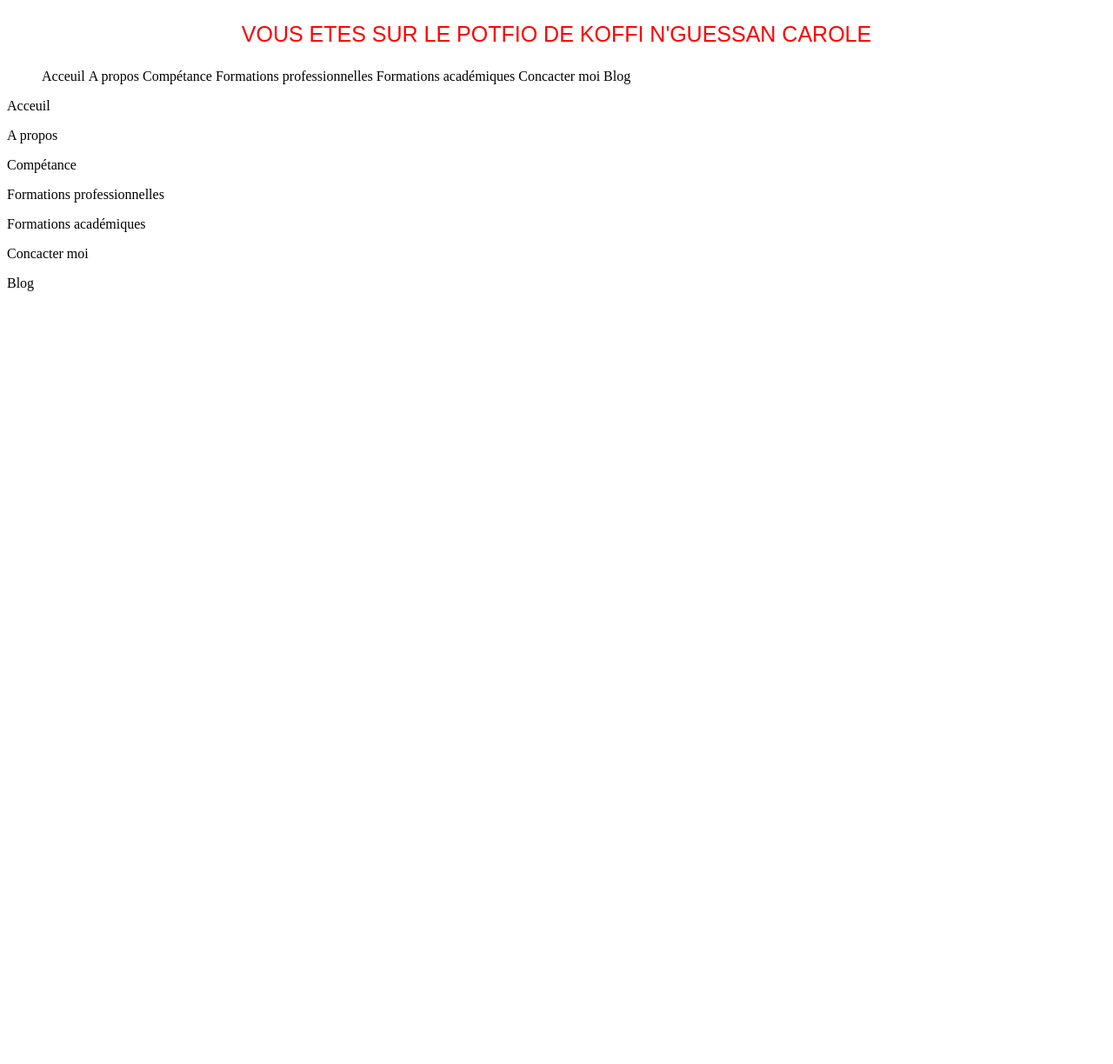
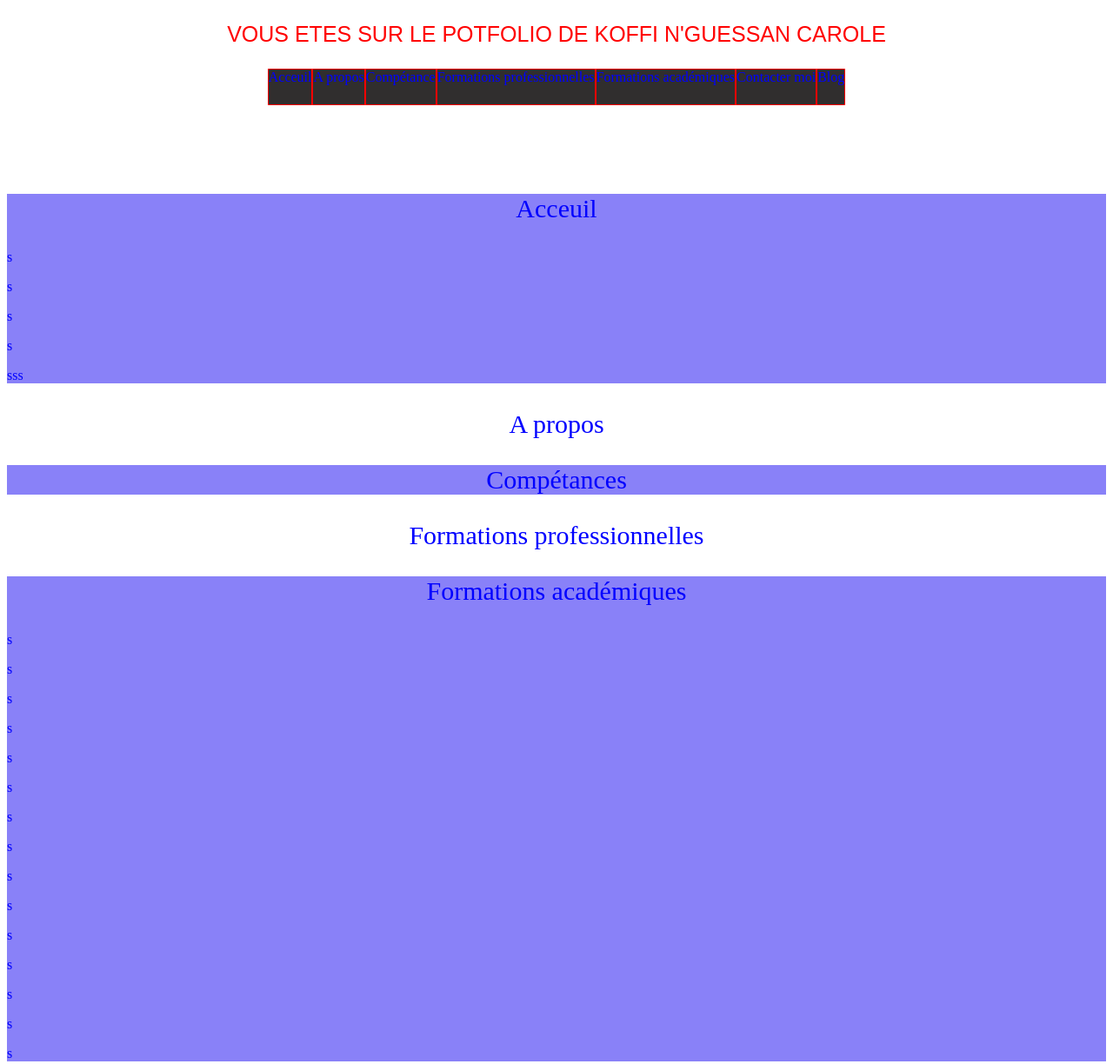
Before and after one commit to AEJ-FORMATION-DATA-IA/Exo-portfolio_Crl, a plain HTML site: page index.html in a window 1280 px wide. Shown: the top 1224 px of the page at 87% size. Before the commit the page ends 800 px from the top, so only its background shows below. Drawn offline with Linux system fonts and the light colour scheme.

Commit message:
rajoue de code

```diff
--- a/assets/css/style.css
+++ b/assets/css/style.css
@@ -1,3 +1,10 @@
+*{
+    text-decoration:none;
+    color:blue;
+}
+
+
+
 /*pour donner la police de mon text*/
 .igs-font-arial{
     font-family: Arial, Helvetica, sans-serif;
@@ -15,6 +22,12 @@
 /*enleveer la marque des liste*/
 .igs-lst-none{
     list-style-type: none;
+    color:blue;
+}
+
+/*couleur de font du menu*/
+.igs-backg-black{
+    background: rgb(48, 46, 46);
 }
 /*aligner en block*/
 .igs-display-block{
@@ -23,7 +36,27 @@
 /*faire des des marges exterieur et interieur*/
 .igs-mar-px{
     margin: 0px;
+    text-align: center;
 }
 .igs-par-px{
+
     padding: 0px;
 }
+.igs-width-px{
+    border: 1px solid red;
+}
+.igs-height-px{
+    height: 40px;
+}
+
+/*corps de la page*/
+/*couleur de fond de chaque secion*/
+.igs-backg-rgb{
+    background: rgb(137, 129, 248);
+}
+.igs-txt-align{
+    text-align: center;
+}
+.igs-font-30{
+    font-size: 30px;
+}
--- a/index.html
+++ b/index.html
@@ -7,41 +7,61 @@
     </head>
     <body>
         <header>
-             <p class="igs-font-arial igs-txt-center igs-color-red igs-font-px"> VOUS ETES SUR LE POTFIO DE KOFFI N'GUESSAN CAROLE</p>
+             <p class="igs-font-arial igs-txt-center igs-color-red igs-font-px"> VOUS ETES SUR LE POTFOLIO DE KOFFI N'GUESSAN CAROLE</p>
         </header>
         <main>
             <div>
-                <nav>
-                    <ul class="igs-lst-none ">
-                        <li class="igs-display-block igs-mar-px igs-par-px><a href="">Acceuil</a></li>
-                        <li class="igs-display-block igs-mar-px igs-par-px><a href="">A propos</a></li>
-                    <li class="igs-display-block igs-mar-px igs-par-px><a href="">Compétance</a></li>
-                    <li class="igs-display-block igs-mar-px igs-par-px><a href="">Formations professionnelles</a></li>
-                    <li class="igs-display-block igs-mar-px igs-par-px><a href="">Formations académiques</a></li>
-                    <li class="igs-display-block igs-mar-px igs-par-px><a href="">Concacter moi</a></li>
-                    <li class="igs-display-block igs-mar-px igs-par-px><a href="">Blog</a></li>
-                </ul>
-            </nav>
-            <section>
-                <p>Acceuil</p>
+                <nav style="display: flex; justify-content: center;">
+                    <ul class="igs-lst-none igs-mar-px igs-par-px igs-backg-black">
+                       <li class="igs-display-block igs-mar-px igs-par-px igs-width-px igs-height-px igs-border-px"><a href="#ancre_acc">Acceuil</a> </li><!--
+                    --><li class="igs-display-block igs-mar-px igs-par-px igs-width-px igs-height-px igs-border-px"><a href="#ancre_ap">A propos</a></li><!--
+                    --><li class="igs-display-block igs-mar-px igs-par-px igs-width-px igs-height-px igs-border-px"><a href="#ancre_cmp">Compétance</a></li><!--
+                    --><li class="igs-display-block igs-mar-px igs-par-px igs-width-px igs-height-px igs-border-px"><a href="#ancre_form">Formations professionnelles</a></li><!--
+                    --><li class="igs-display-block igs-mar-px igs-par-px igs-width-px igs-height-px igs-border-px"><a href="#ancre_formA">Formations académiques</a></li><!--
+                    --><li class="igs-display-block igs-mar-px igs-par-px igs-width-px igs-height-px igs-border-px"><a href="#ancre_cont">Contacter moi</a></li><!--
+                    --><li class="igs-display-block igs-mar-px igs-par-px igs-width-px igs-height-px igs-border-px"><a href="#ancre_blog">Blog</a></li>
+                    </ul>
+                </nav>
+            </div></br></br></br></br>
+            <section class="igs-backg-rgb ">
+                <p id="ancre_acc", class="igs-txt-align igs-font-30">Acceuil</p>
+                <p>s</p>
+                <p>s</p>
+                <p>s</p>
+                <p>s</p>sss
             </section>
             <section>
-                <p>A propos</p>
+                <p id="ancre_ap", class="igs-txt-align igs-font-30">A propos</p>
+            </section>
+            <section class="igs-backg-rgb">
+                <p id="ancre_cmp", class="igs-txt-align igs-font-30">Compétances</p>
             </section>
             <section>
-                <p>Compétance</p>
+                <p id="ancre_form", class="igs-txt-align igs-font-30">Formations professionnelles</p>
+            </section>
+            <section class="igs-backg-rgb">
+                <p id="ancre_formA", class="igs-txt-align igs-font-30">Formations académiques</p>
+                <p>s</p>
+                <p>s</p>
+                <p>s</p>
+                <p>s</p>
+                <p>s</p>
+                <p>s</p>
+                <p>s</p>
+                <p>s</p>
+                <p>s</p>
+                <p>s</p>
+                <p>s</p>
+                <p>s</p>
+                <p>s</p>
+                <p>s</p>
+                <p>s</p>
             </section>
             <section>
-                <p>Formations professionnelles</p>
+                <p id="ancre_cont", class="igs-txt-align igs-font-30">Concacter moi</p>
             </section>
-            <section>
-                <p>Formations académiques</p>
-            </section>
-            <section>
-                <p>Concacter moi</p>
-            </section>
-            <section>
-                <p>Blog</p>
+            <section class="igs-backg-rgb">
+                <p id="ancre_blog", class="igs-txt-align igs-font-30">Blog</p>
             </section>
             <footer>
 
```
